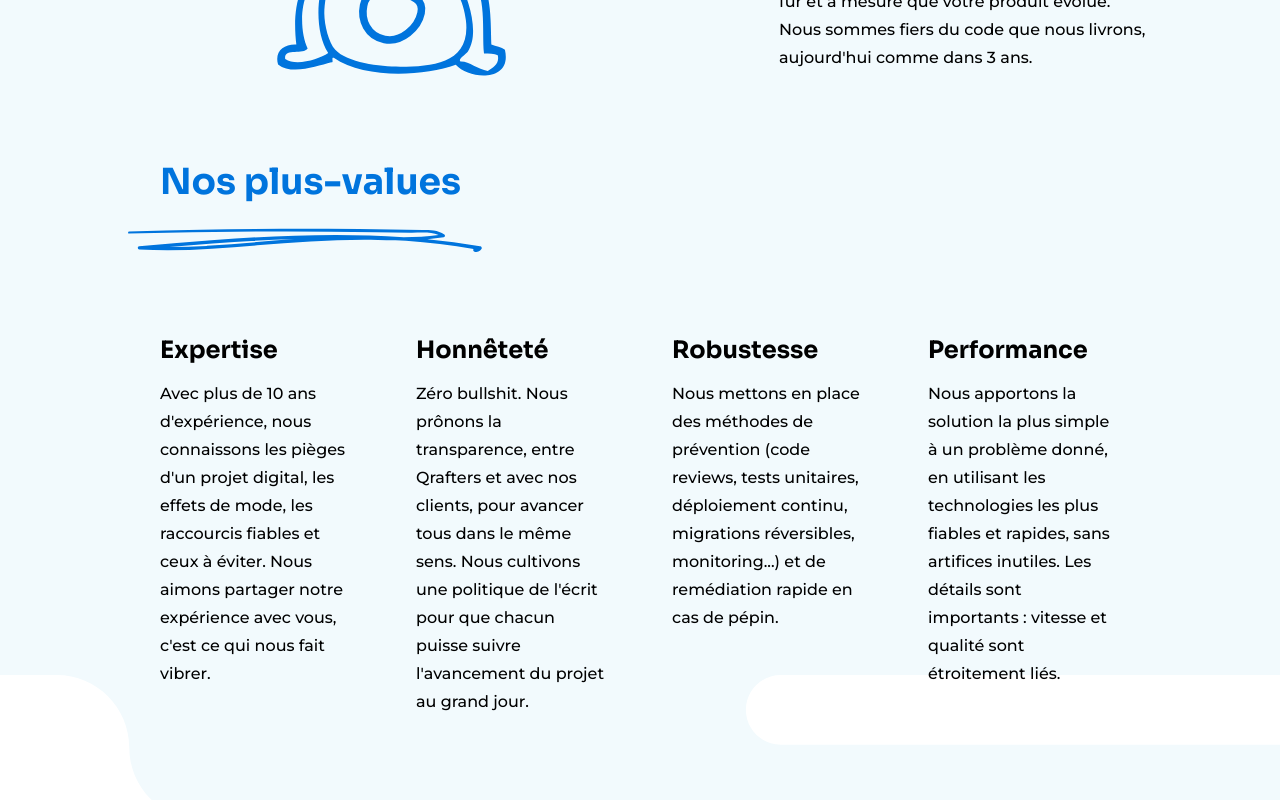
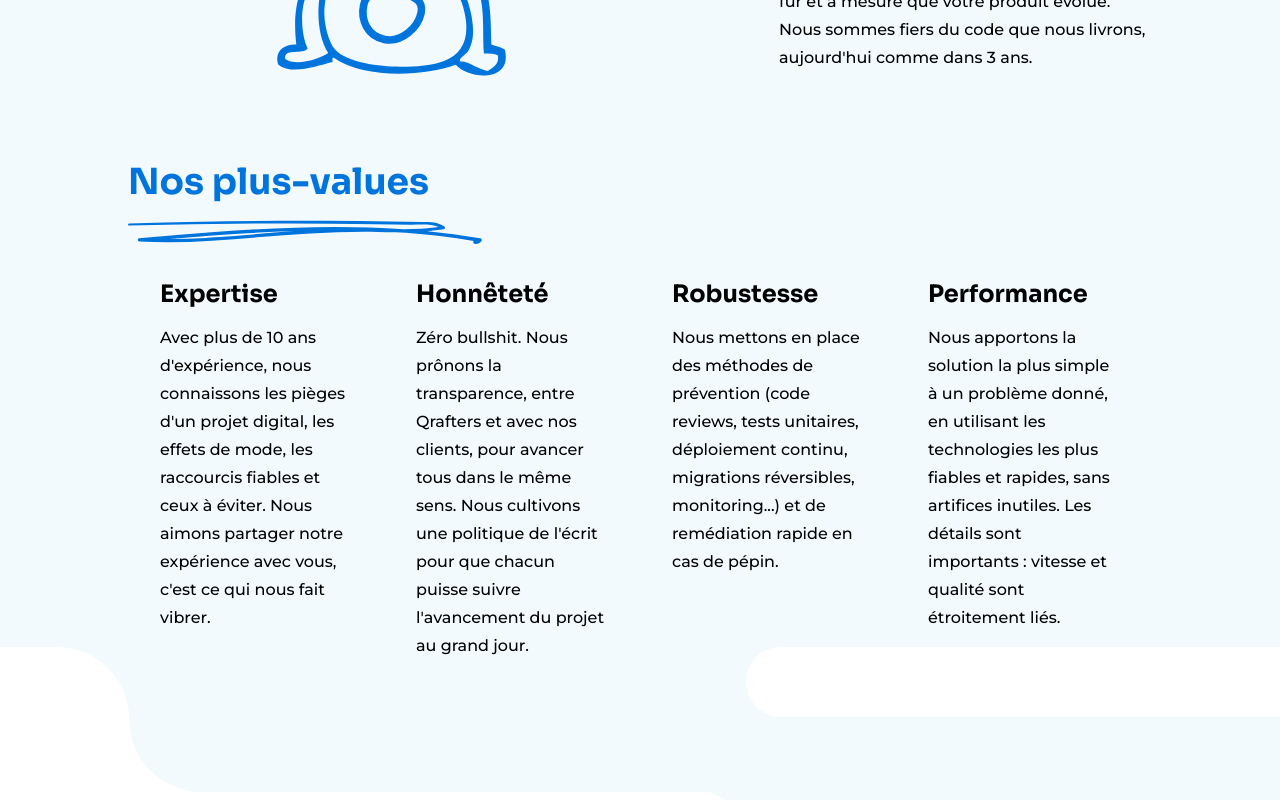
Before and after one commit to qrafttech/website, a Next.js app: page / in a window 1280 px wide. Shown: the part 2440-3240 px from the top of the page. Built offline with nearby package versions, Linux system fonts and the light colour scheme.

Commit message:
fix(Values): change spacing between blocks
- so related blocks appear closer
- remove extra lateral padding

```diff
--- a/app/components/Values.tsx
+++ b/app/components/Values.tsx
@@ -35,17 +35,17 @@ export default function Values() {
           </p>
         </div>
       </div>
-      <div className="relative my-8">
+      <div className="relative mt-16 mb-4">
         <Image
           src={underline}
           alt="Handrawing of a strike through to mimic an underline"
           className="absolute -bottom-4"
         />
-        <h3 className="p-8 font-serif text-4xl font-bold text-[#0074dd]">
+        <h3 className="pb-6 font-serif text-4xl font-bold text-[#0074dd]">
           Nos plus-values
         </h3>
       </div>
-      <div className="grid grid-cols-1 py-16 sm:grid-cols-2 md:grid-cols-4">
+      <div className="mt-8 mb-16 grid grid-cols-1 sm:grid-cols-2 md:grid-cols-4">
         <Value
           title="Expertise"
           content="Avec plus de 10 ans d&#39;expérience, nous connaissons les
```
